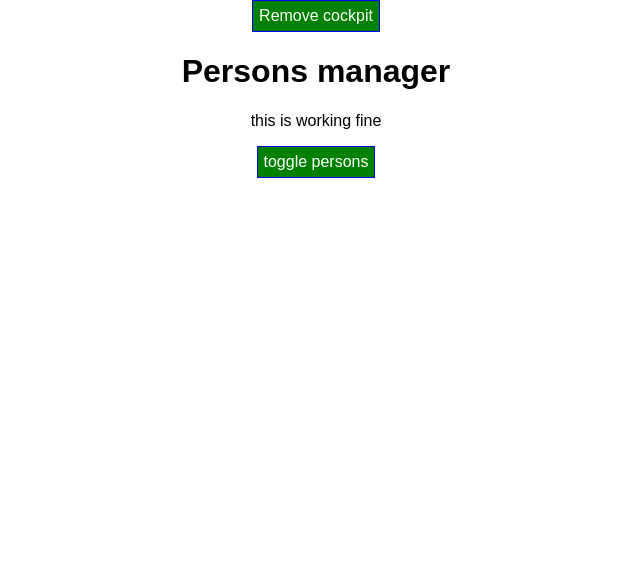
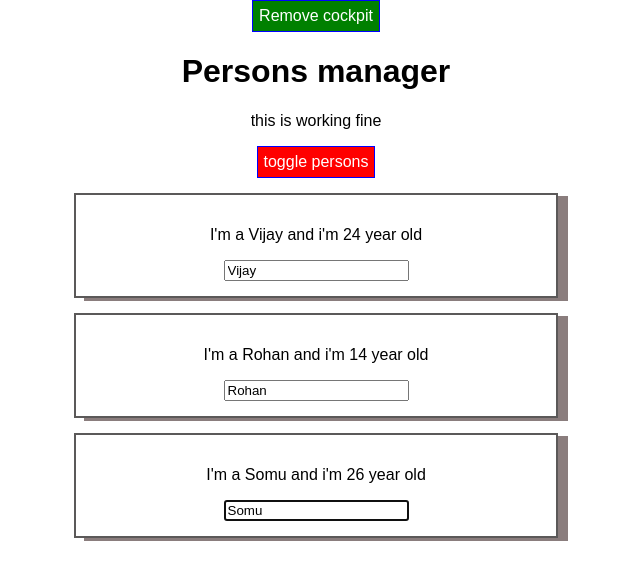
Before and after one commit to vsvijay987/react-learning, a React app: page / in a window 1280 px wide. Shown: the top 580 px of the page, without its empty margins (324-964 px from the left). Built offline with nearby package versions, Linux system fonts and the light colour scheme.

Commit message:
Refs with react Hooks

```diff
--- a/src/components/Cockpit/Cockpit.js
+++ b/src/components/Cockpit/Cockpit.js
@@ -1,32 +1,33 @@
-import React, {useEffect} from "react";
+import React, { useEffect, useRef } from "react";
 import classes from "./Cockpit.css";
 
 const cockpit = (props) => {
 
+  const toggleBtnRef = useRef(null);
+
   useEffect(() => {
     console.log("Cockpit.js useEffect");
 
-    setTimeout(() => {
-      alert('saved request');
-    }, 1000);
+    toggleBtnRef.current.click();
+
     return () => {
       console.log("Cockpit.js cleanup work in useEffect");
-    }
-  }, [])
+    };
+  }, []);
 
   useEffect(() => {
     console.log("Cockpit.js 2nd useEffect");
 
     return () => {
       console.log("Cockpit.js clean up work in 2nd useEffect");
-    }
-  })
+    };
+  });
 
   let assignedClasses = [];
-  let btnClass = '';
+  let btnClass = "";
 
-  if(props.showPersons){
-      btnClass = classes.Red;
+  if (props.showPersons) {
+    btnClass = classes.Red;
   }
 
   if (props.personsLength <= 2) assignedClasses.push(classes.red);
@@ -35,7 +36,7 @@
     <div className={classes.Cockpit}>
       <h1>{props.title}</h1>
       <p className={assignedClasses.join(" ")}>this is working fine</p>
-      <button className={btnClass} onClick={props.toggle}>
+      <button ref={toggleBtnRef} className={btnClass} onClick={props.toggle}>
         toggle persons
       </button>
     </div>
```
